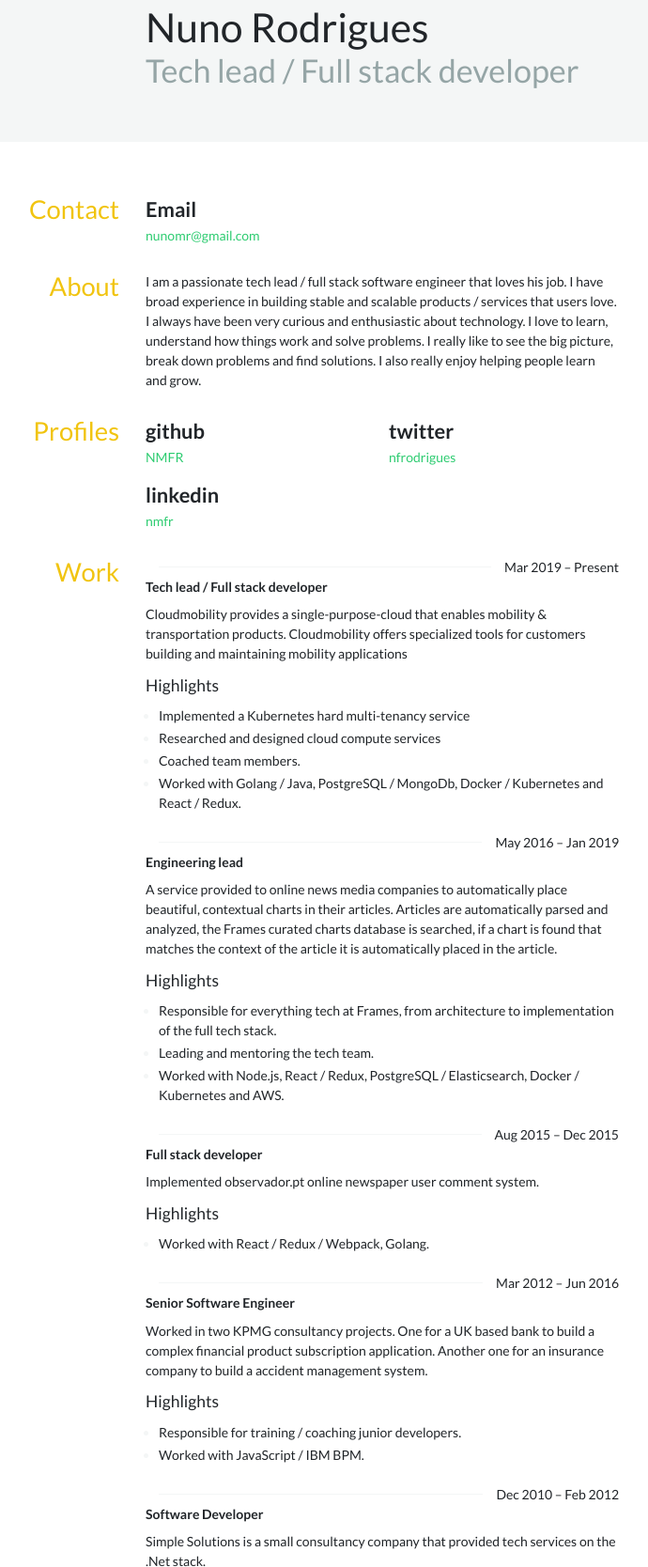
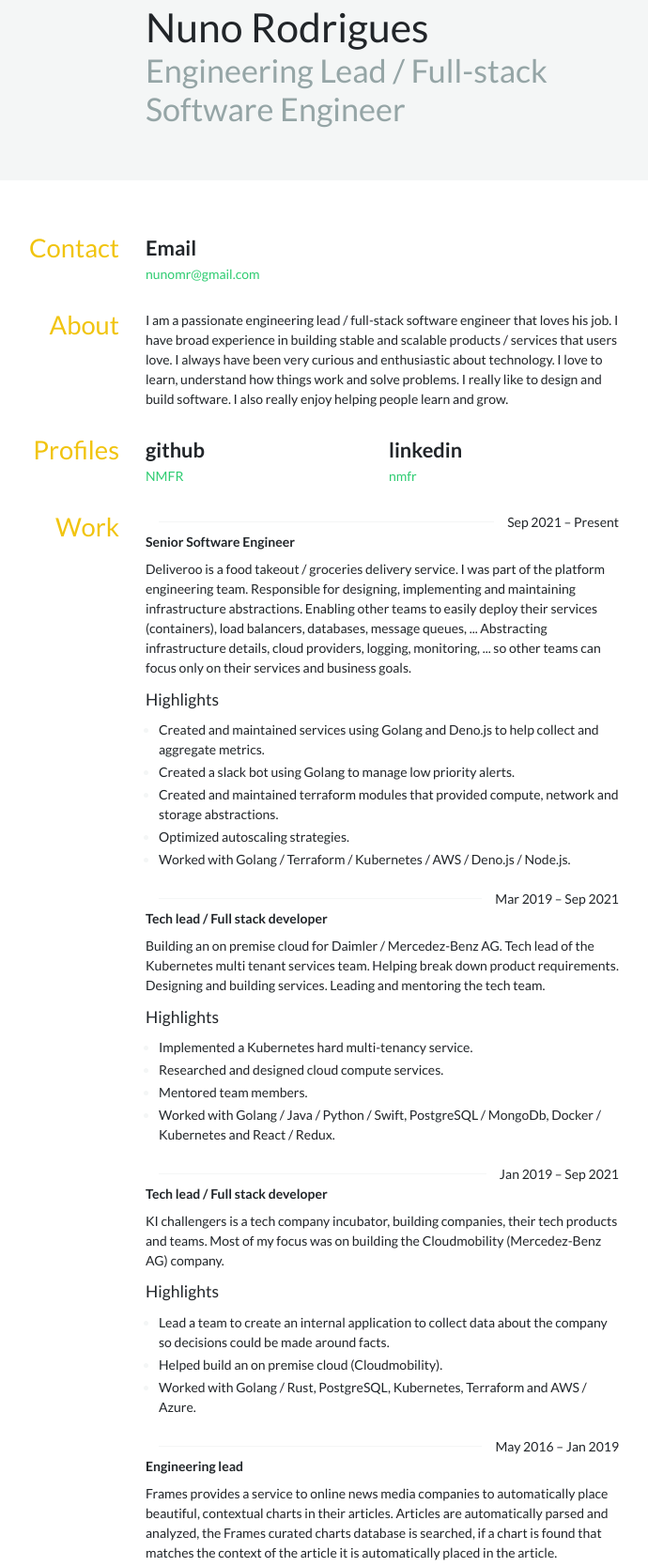
Before and after one commit to NMFR/cv, a plain HTML site: page index.html in a window 1280 px wide. Shown: the part 53-1721 px from the top of the page at 94% size, without its empty margins (331-1021 px from the left). Drawn offline with Linux system fonts and the light colour scheme.

Commit message:
Deploying to gh-pages from @ NMFR/cv@6ff2c0911fd21629eb7cebffea8057f2bfe177a4 🚀

```diff
--- a/index.html
+++ b/index.html
@@ -3,7 +3,9 @@
   <head>
     <meta charset="utf-8">
     <title>Nuno Rodrigues</title>
-    <meta name="description" content="I am a passionate tech lead / full stack software engineer that loves his job. I have broad experience in building stable and scalable products / services that users love. I always have been very curious and enthusiastic about technology. I love to learn, understand how things work and solve problems. I really like to see the big picture, break down problems and find solutions. I also really enjoy helping people learn and grow.">
+    <meta name="description" content="I am a passionate engineering lead / full-stack software engineer that loves his job. I have broad experience in building stable and scalable products / services that users love.
+I always have been very curious and enthusiastic about technology. I love to learn, understand how things work and solve problems. I really like to design and build software. I also really enjoy helping people learn and grow.
+">
     <meta name="viewport" content="width=device-width, initial-scale=1">
     <link rel="stylesheet" href="https://fonts.googleapis.com/css?family=Lato:400,700&display=swap">
     <style>:root {
@@ -223,7 +225,7 @@ blockquote > * + * {
   <body>
       <header class="masthead">
           <h1>Nuno Rodrigues</h1>
-          <h2>Tech lead / Full stack developer</h2>
+          <h2>Engineering Lead / Full-stack Software Engineer</h2>
       </header>
       <section id="contact">
         <h3>Contact</h3>
@@ -237,7 +239,9 @@ blockquote > * + * {
         <section id="about">
           <h3>About</h3>
           <article>
-            <p>I am a passionate tech lead / full stack software engineer that loves his job. I have broad experience in building stable and scalable products / services that users love. I always have been very curious and enthusiastic about technology. I love to learn, understand how things work and solve problems. I really like to see the big picture, break down problems and find solutions. I also really enjoy helping people learn and grow.</p>
+            <p>I am a passionate engineering lead / full-stack software engineer that loves his job. I have broad experience in building stable and scalable products / services that users love.
+      I always have been very curious and enthusiastic about technology. I love to learn, understand how things work and solve problems. I really like to design and build software. I also really enjoy helping people learn and grow.</p>
+
           </article>
         </section>
         <section id="profiles">
@@ -246,10 +250,6 @@ blockquote > * + * {
               <div>
                   <h4>github</h4>
                     <a href="https://github.com/NMFR">NMFR</a>
-              </div>
-              <div>
-                  <h4>twitter</h4>
-                    <a href="https://twitter.com/nfrodrigues">nfrodrigues</a>
               </div>
               <div>
                   <h4>linkedin</h4>
@@ -266,21 +266,71 @@ blockquote > * + * {
                 <div class="spaced-list">
                   <h4></h4>
                   <span>
+                    <time datetime="2021-09-14">Sep 2021</time> –
+                    Present
+                  </span>
+                </div>
+                <div class="spaced-list">
+                    <strong>Senior Software Engineer</strong>
+                </div>
+              </header>
+                <p>Deliveroo is a food takeout / groceries delivery service. I was part of the platform engineering team.
+    Responsible for designing, implementing and maintaining infrastructure abstractions. Enabling other teams to easily deploy their services (containers), load balancers, databases, message queues, ... Abstracting infrastructure details, cloud providers, logging, monitoring, ... so other teams can focus only on their services and business goals.</p>
+
+                <h5>Highlights</h5>
+                <ul>
+                    <li>Created and maintained services using Golang and Deno.js to help collect and aggregate metrics.</li>
+                    <li>Created a slack bot using Golang to manage low priority alerts.</li>
+                    <li>Created and maintained terraform modules that provided compute, network and storage abstractions.</li>
+                    <li>Optimized autoscaling strategies.</li>
+                    <li>Worked with Golang / Terraform / Kubernetes / AWS / Deno.js / Node.js.</li>
+                </ul>
+            </article>
+            <article>
+              <header>
+                <div class="spaced-list">
+                  <h4></h4>
+                  <span>
                     <time datetime="2019-03-12">Mar 2019</time> –
-                    Present
+                    <time datetime="2021-09-09">Sep 2021</time>
                   </span>
                 </div>
                 <div class="spaced-list">
                     <strong>Tech lead / Full stack developer</strong>
                 </div>
               </header>
-                <p>Cloudmobility provides a single-purpose-cloud that enables mobility &amp; transportation products. Cloudmobility offers specialized tools for customers building and maintaining mobility applications</p>
+                <p>Building an on premise cloud for Daimler / Mercedez-Benz AG.
+    Tech lead of the Kubernetes multi tenant services team. Helping break down product requirements. Designing and building services. Leading and mentoring the tech team.</p>
+
                 <h5>Highlights</h5>
                 <ul>
-                    <li>Implemented a Kubernetes hard multi-tenancy service</li>
-                    <li>Researched and designed cloud compute services</li>
-                    <li>Coached team members.</li>
-                    <li>Worked with Golang / Java, PostgreSQL / MongoDb, Docker / Kubernetes and React / Redux.</li>
+                    <li>Implemented a Kubernetes hard multi-tenancy service.</li>
+                    <li>Researched and designed cloud compute services.</li>
+                    <li>Mentored team members.</li>
+                    <li>Worked with Golang / Java / Python / Swift, PostgreSQL / MongoDb, Docker / Kubernetes and React / Redux.</li>
+                </ul>
+            </article>
+            <article>
+              <header>
+                <div class="spaced-list">
+                  <h4></h4>
+                  <span>
+                    <time datetime="2019-01-02">Jan 2019</time> –
+                    <time datetime="2021-09-09">Sep 2021</time>
+                  </span>
+                </div>
+                <div class="spaced-list">
+                    <strong>Tech lead / Full stack developer</strong>
+                </div>
+              </header>
+                <p>KI challengers is a tech company incubator, building companies, their tech products and teams.
+    Most of my focus was on building the Cloudmobility (Mercedez-Benz AG) company.</p>
+
+                <h5>Highlights</h5>
+                <ul>
+                    <li>Lead a team to create an internal application to collect data about the company so decisions could be made around facts.</li>
+                    <li>Helped build an on premise cloud (Cloudmobility).</li>
+                    <li>Worked with Golang / Rust, PostgreSQL, Kubernetes, Terraform and AWS / Azure.</li>
                 </ul>
             </article>
             <article>
@@ -296,11 +346,13 @@ blockquote > * + * {
                     <strong>Engineering lead</strong>
                 </div>
               </header>
-                <p>A service provided to online news media companies to automatically place beautiful, contextual charts in their articles. Articles are automatically parsed and analyzed, the Frames curated charts database is searched, if a chart is found that matches the context of the article it is automatically placed in the article.</p>
+                <p>Frames provides a service to online news media companies to automatically place beautiful, contextual charts in their articles. Articles are automatically parsed and analyzed, the Frames curated charts database is searched, if a chart is found that matches the context of the article it is automatically placed in the article.</p>
+
                 <h5>Highlights</h5>
                 <ul>
                     <li>Responsible for everything tech at Frames, from architecture to implementation of the full tech stack.</li>
                     <li>Leading and mentoring the tech team.</li>
+                    <li>Helped create an incredible user experience.</li>
                     <li>Worked with Node.js, React / Redux, PostgreSQL / Elasticsearch, Docker / Kubernetes and AWS.</li>
                 </ul>
             </article>
@@ -336,9 +388,12 @@ blockquote > * + * {
                     <strong>Senior Software Engineer</strong>
                 </div>
               </header>
-                <p>Worked in two KPMG consultancy projects. One for a UK based bank to build a complex financial product subscription application. Another one for an insurance company to build a accident management system.</p>
+                <p>Worked in two KPMG consultancy projects.
+    One for a UK based bank to build a complex financial product subscription application. Another one for an insurance company to build a accident management system.</p>
+
                 <h5>Highlights</h5>
                 <ul>
+                    <li>Lead developer designing and implementing BPM processes, web interfaces and integration services.</li>
                     <li>Responsible for training / coaching junior developers.</li>
                     <li>Worked with JavaScript / IBM BPM.</li>
                 </ul>
@@ -357,6 +412,7 @@ blockquote > * + * {
                 </div>
               </header>
                 <p>Simple Solutions is a small consultancy company that provided tech services on the .Net stack.</p>
+
                 <h5>Highlights</h5>
                 <ul>
                     <li>Worked with C#, ASP.Net, SQL Server, JavaScript, jQuery.</li>
@@ -441,6 +497,7 @@ blockquote > * + * {
                 <ul class="tag-list">
                     <li>AWS</li>
                     <li>Google Cloud Platform</li>
+                    <li>Azure</li>
                 </ul>
             </div>
         </div>
@@ -449,25 +506,41 @@ blockquote > * + * {
         <h3>Interests</h3>
         <div class="grid-list">
             <div>
-                <h4>Gaming</h4>
+                <h4>Software development and anything tech</h4>
+            </div>
+            <div>
+                <h4>Open Source</h4>
             </div>
             <div>
                 <h4>Science</h4>
             </div>
             <div>
-                <h4>Open Source</h4>
-            </div>
-            <div>
-                <h4>Movies/TV Series</h4>
+                <h4>Movies / TV Series</h4>
             </div>
             <div>
                 <h4>Entrepreneurship</h4>
+            </div>
+            <div>
+                <h4>Gaming</h4>
             </div>
         </div>
       </section>
       <section id="references">
         <h3>References</h3>
         <div class="stack">
+              <blockquote>
+                <p>I worked with Nuno for several months at Deliveroo. Our team focused on delivering abstractions for deciding which primitives to run workloads on, networking and databases. Nuno was exceptional at delivering results and was behind some great initiatives which largely helped our monitoring posture. He lead the charge in investigating optimizations to our autoscaling strategies, built a non-urgent but high priority alerting system, changed our development workflow to make more use of devcontainers with VS Code (which significantly improved setup time), significantly improved our database monitoring with custom tooling and became our go-to Kubernetes expert. Nuno has a keen focus on terse but high quality code and likes to take a data driven approach to decision making, which makes him a great candidate for discussion around key decisions. It was great working with Nuno - he's an excellent addition to any team!</p>
+                  <p>
+                    <cite>Sanyia Saidova, Senior Software Engineer @ Deliveroo</cite>
+                  </p>
+              </blockquote>
+              <blockquote>
+                <p>Nuno is an experienced engineer who has been a pleasure to work with. He has a combination of qualities valuable for any engineering team or project: broad technical expertise, good people skills, and passion towards sharing his knowledge with others. He showed ability to contribute to and lead projects with high degree of ambiguity, independently learning a new problem space and proactively reaching out for guidance when necessary. Nuno engages well with customers and other stakeholders, showing humility and compassion. He quickly became a part of our team, showed high degree of initiative and regularly solicited feedback.</p>
+
+                  <p>
+                    <cite>Anton Tolchanov, Engineering Manager @ Deliveroo</cite>
+                  </p>
+              </blockquote>
               <blockquote>
                 <p>Nuno carried the Frames product like no one else. From System Architecture to Quality Assurance, he handled the stack and everyone working with it with an impressive attention to detail and maintainability. Making sure the system scales and correctly responds the the rapid evolution of features is a number one priority that makes the life, as Nuno's manager, very easy. Highly recommended.</p>
                   <p>
```
Also changed, not shown: assets/avatar.jpg (added).
